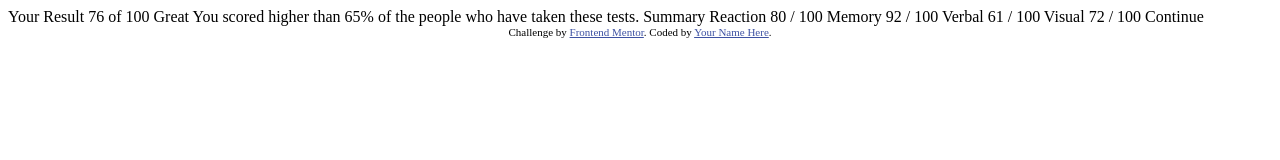
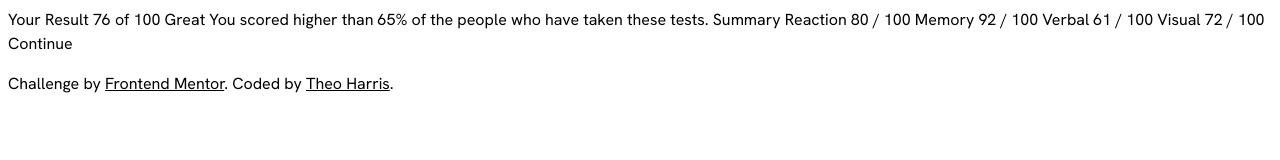
Before and after one commit to Theosaurus-Rex/results-summary-component, a plain HTML site: page index.html in a window 1280 px wide. Drawn offline with Linux system fonts and the light colour scheme.

Commit message:
style: Set up CSS reset, stylesheet, and fonts

```diff
--- a/index.html
+++ b/index.html
@@ -1,47 +1,40 @@
 <!DOCTYPE html>
 <html lang="en">
-<head>
-  <meta charset="UTF-8">
-  <meta name="viewport" content="width=device-width, initial-scale=1.0"> <!-- displays site properly based on user's device -->
+  <head>
+    <meta charset="UTF-8" />
+    <meta name="viewport" content="width=device-width, initial-scale=1.0" />
+    <!-- displays site properly based on user's device -->
 
-  <link rel="icon" type="image/png" sizes="32x32" href="./assets/images/favicon-32x32.png">
+    <link
+      rel="icon"
+      type="image/png"
+      sizes="32x32"
+      href="./assets/images/favicon-32x32.png"
+    />
+    <link rel="preconnect" href="https://fonts.googleapis.com" />
+    <link rel="preconnect" href="https://fonts.gstatic.com" crossorigin />
+    <link
+      href="https://fonts.googleapis.com/css2?family=Hanken+Grotesk:ital,wght@0,100..900;1,100..900&display=swap"
+      rel="stylesheet"
+    />
+    <link rel="stylesheet" href="./reset.css" />
+    <link rel="stylesheet" href="./styles.css" />
 
-  <title>Frontend Mentor | Results summary component</title>
-
-  <!-- Feel free to remove these styles or customise in your own stylesheet 👍 -->
-  <style>
-    .attribution { font-size: 11px; text-align: center; }
-    .attribution a { color: hsl(228, 45%, 44%); }
-  </style>
-</head>
-<body>
-
-  Your Result
-  76
-  of 100
-
-  Great
-  You scored higher than 65% of the people who have taken these tests.
-
-  Summary
-
-  Reaction
-  80 / 100
-
-  Memory
-  92 / 100
-
-  Verbal
-  61 / 100
-
-  Visual
-  72 / 100
-
-  Continue
-
-  <div class="attribution">
-    Challenge by <a href="https://www.frontendmentor.io?ref=challenge" target="_blank">Frontend Mentor</a>.
-    Coded by <a href="#">Your Name Here</a>.
-  </div>
-</body>
+    <title>Frontend Mentor | Results summary component</title>
+  </head>
+  <body>
+    <main>
+      Your Result 76 of 100 Great You scored higher than 65% of the people who
+      have taken these tests. Summary Reaction 80 / 100 Memory 92 / 100 Verbal
+      61 / 100 Visual 72 / 100 Continue
+    </main>
+    <footer>
+      <p>
+        Challenge by
+        <a href="https://www.frontendmentor.io?ref=challenge" target="_blank"
+          >Frontend Mentor</a
+        >. Coded by <a href="https://github.com/Theosaurus-Rex">Theo Harris</a>.
+      </p>
+    </footer>
+  </body>
 </html>
--- /dev/null
+++ b/reset.css
@@ -0,0 +1,90 @@
+/* Box sizing rules */
+*,
+*::before,
+*::after {
+  box-sizing: border-box;
+}
+
+/* Prevent font size inflation */
+html {
+  -moz-text-size-adjust: none;
+  -webkit-text-size-adjust: none;
+  text-size-adjust: none;
+}
+
+/* Remove default margin in favour of better control in authored CSS */
+body,
+h1,
+h2,
+h3,
+h4,
+p,
+figure,
+blockquote,
+dl,
+dd {
+  margin-block-end: 0;
+}
+
+/* Remove list styles on ul, ol elements with a list role, which suggests default styling will be removed */
+ul[role="list"],
+ol[role="list"] {
+  list-style: none;
+}
+
+/* Set core body defaults */
+body {
+  min-height: 100vh;
+  line-height: 1.5;
+}
+
+/* Set shorter line heights on headings and interactive elements */
+h1,
+h2,
+h3,
+h4,
+button,
+input,
+label {
+  line-height: 1.1;
+}
+
+/* Balance text wrapping on headings */
+h1,
+h2,
+h3,
+h4 {
+  text-wrap: balance;
+}
+
+/* A elements that don't have a class get default styles */
+a:not([class]) {
+  text-decoration-skip-ink: auto;
+  color: currentColor;
+}
+
+/* Make images easier to work with */
+img,
+picture {
+  max-width: 100%;
+  display: block;
+}
+
+/* Inherit fonts for inputs and buttons */
+input,
+button,
+textarea,
+select {
+  font-family: inherit;
+  font-size: inherit;
+}
+
+/* Make sure textareas without a rows attribute are not tiny */
+textarea:not([rows]) {
+  min-height: 10em;
+}
+
+/* Anything that has been anchored to should have extra scroll margin */
+:target {
+  scroll-margin-block: 5ex;
+}
--- /dev/null
+++ b/styles.css
@@ -0,0 +1,3 @@
+body {
+  font-family: "Hanken Grotesk", serif;
+}
```
